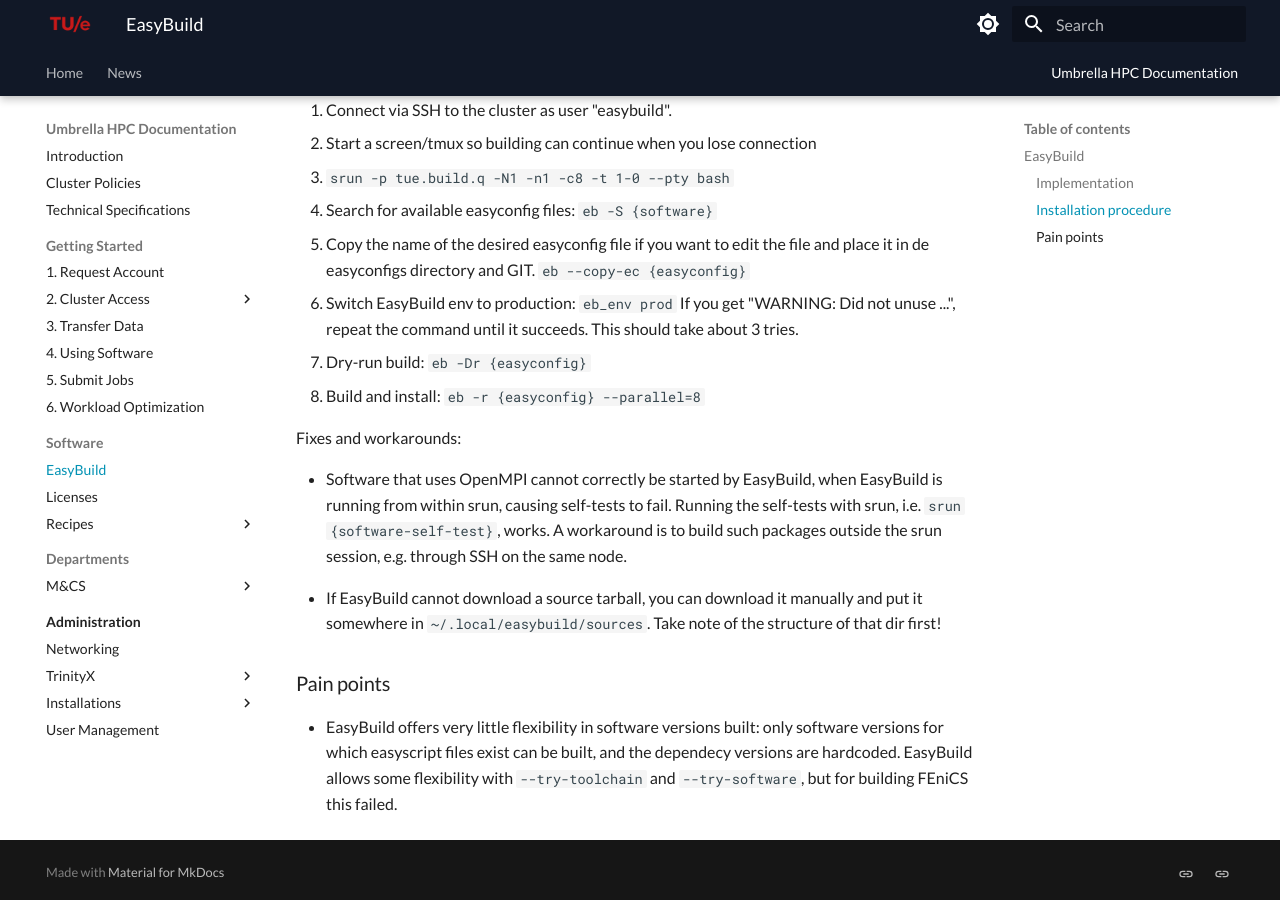
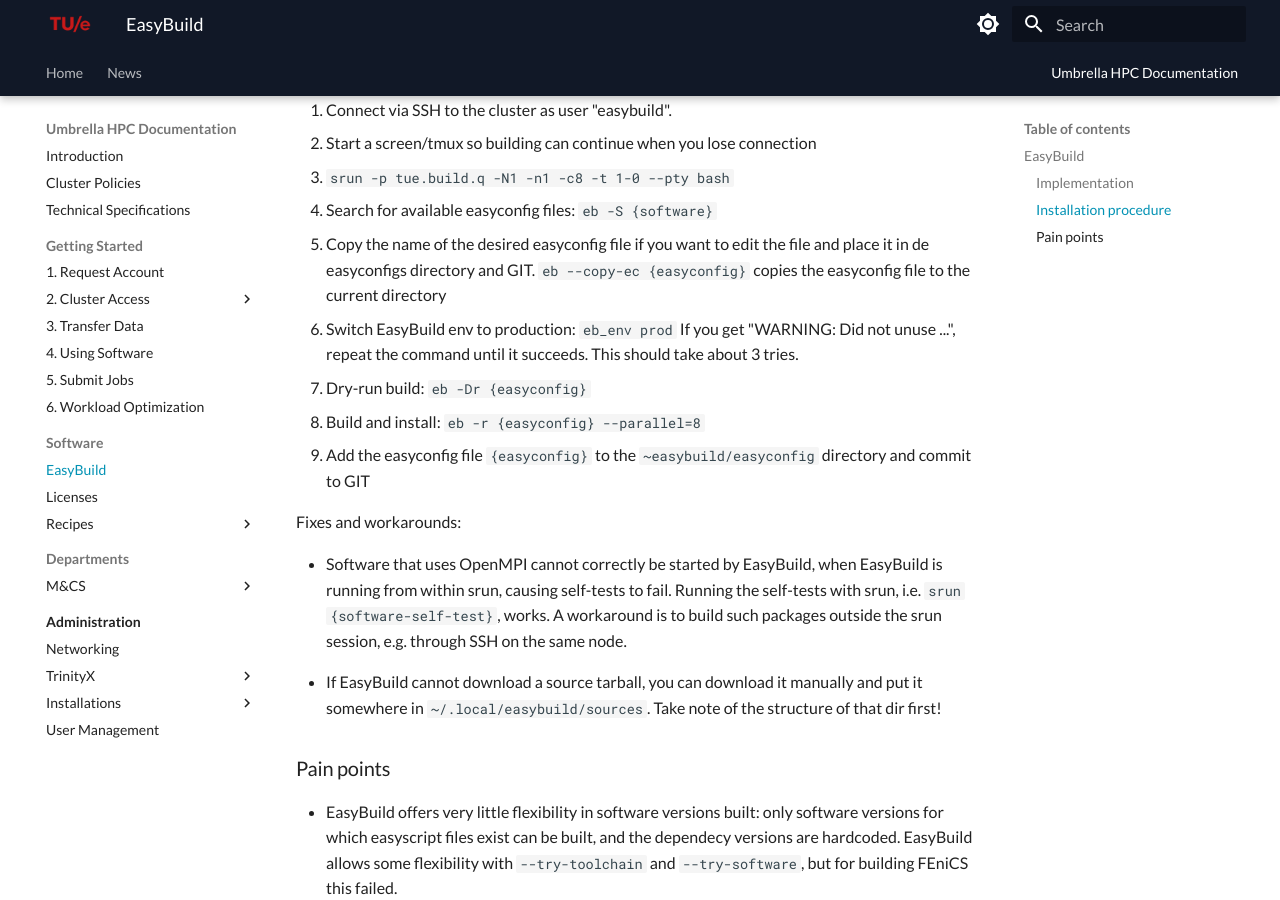
Before and after one commit to gferhpc/supercomputing.tue.nl, an MkDocs documentation site: the page built from pages/documentation/software/easybuild.md, in a window 1280 px wide and 900 px high, scrolled down 966 px. Built offline with MkDocs 1.6.1 and Material for MkDocs 9.7.7, drawn with Linux system fonts in a browser that asks for light colours.

Commit message:
Update easybuild.md

```diff
--- a/pages/documentation/software/easybuild.md
+++ b/pages/documentation/software/easybuild.md
@@ -40,12 +40,14 @@
 3.  `srun -p tue.build.q -N1 -n1 -c8 -t 1-0 --pty bash`
 4.  Search for available easyconfig files: `eb -S {software}`
 5.  Copy the name of the desired easyconfig file if you want to edit the
-    file and place it in de easyconfigs directory and GIT. `eb --copy-ec {easyconfig}`
+    file and place it in de easyconfigs directory and GIT.
+    `eb --copy-ec {easyconfig}` copies the easyconfig file to the current directory
 5.  Switch EasyBuild env to production: `eb_env prod`
     If you get "WARNING: Did not unuse ...", repeat the command until it
     succeeds. This should take about 3 tries.
 6.  Dry-run build: `eb -Dr {easyconfig}`
 7.  Build and install: `eb -r {easyconfig} --parallel=8`
+8.  Add the easyconfig file `{easyconfig}` to the `~easybuild/easyconfig` directory and commit to GIT
 
 Fixes and workarounds:
 
```
